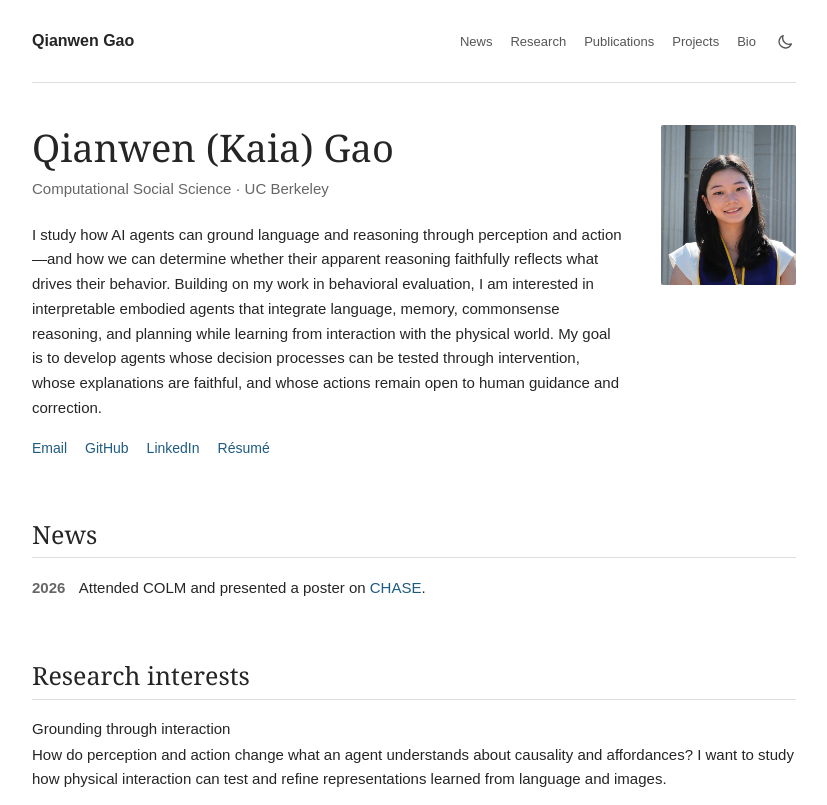
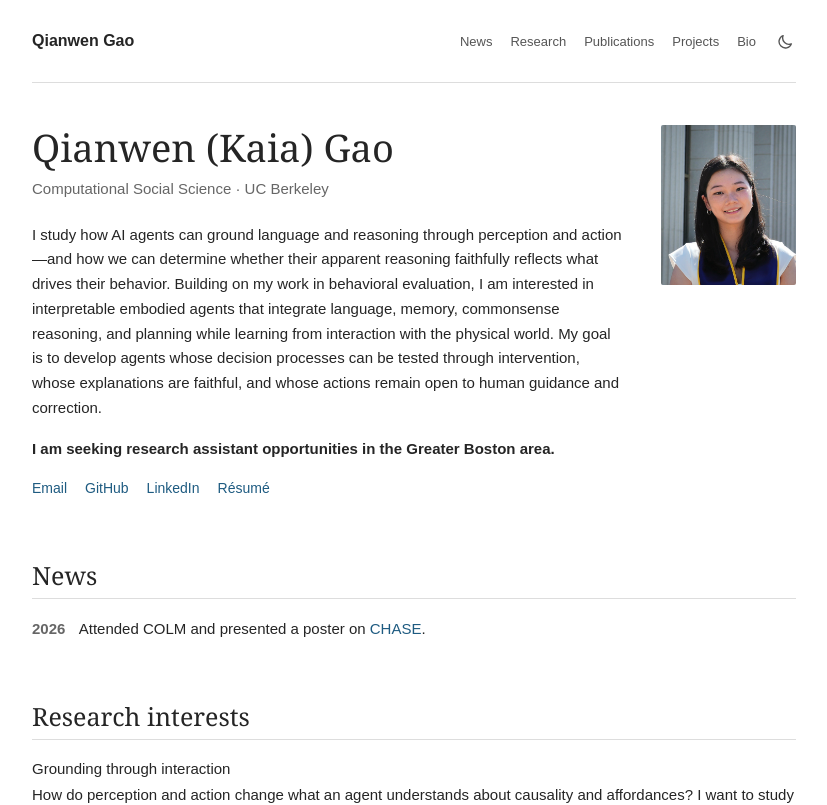
Before and after one commit to kaiagaoo/portfolio, a Next.js app: page / in a window 1280 px wide. Shown: the top 805 px of the page, without its empty margins (226-1053 px from the left). Built offline with nearby package versions, Linux system fonts and the light colour scheme.

Commit message:
Add Greater Boston RA availability statement

```diff
--- a/app/globals.css
+++ b/app/globals.css
@@ -51,6 +51,7 @@ h1, h2, p { margin-top: 0; }
 h1 { font-family: Georgia, 'Times New Roman', serif; font-size: 38px; line-height: 1.2; font-weight: 400; margin-bottom: 6px; }
 .intro-meta { color: var(--muted); margin-bottom: 21px; }
 .intro-text { max-width: 610px; margin-bottom: 16px; }
+.opportunity-note { font-weight: 600; margin-bottom: 16px; }
 .intro-links { display: flex; flex-wrap: wrap; gap: 6px 18px; font-size: 14px; }
 .profile-photo { width: 135px; height: 160px; object-fit: cover; object-position: center 35%; border-radius: 2px; }
 section:not(.intro) { margin-top: 58px; scroll-margin-top: 28px; }
--- a/app/page.tsx
+++ b/app/page.tsx
@@ -56,6 +56,7 @@ export default function Home() {
             <p className="intro-text">
               I study how AI agents can ground language and reasoning through perception and action—and how we can determine whether their apparent reasoning faithfully reflects what drives their behavior. Building on my work in behavioral evaluation, I am interested in interpretable embodied agents that integrate language, memory, commonsense reasoning, and planning while learning from interaction with the physical world. My goal is to develop agents whose decision processes can be tested through intervention, whose explanations are faithful, and whose actions remain open to human guidance and correction.
             </p>
+            <p className="opportunity-note">I am seeking research assistant opportunities in the Greater Boston area.</p>
             <div className="intro-links">
               <a href="mailto:kaiagao@berkeley.edu">Email</a>
               <a href="https://github.com/kaiagaoo" target="_blank" rel="noopener noreferrer">GitHub</a>
```
